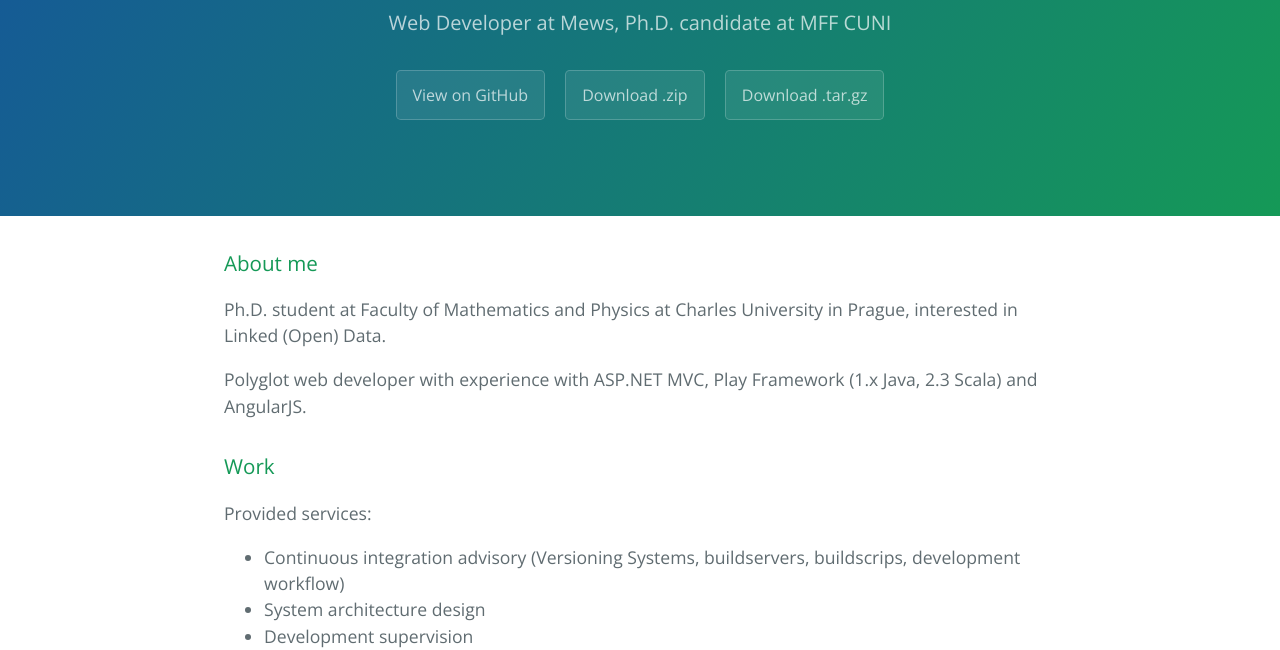
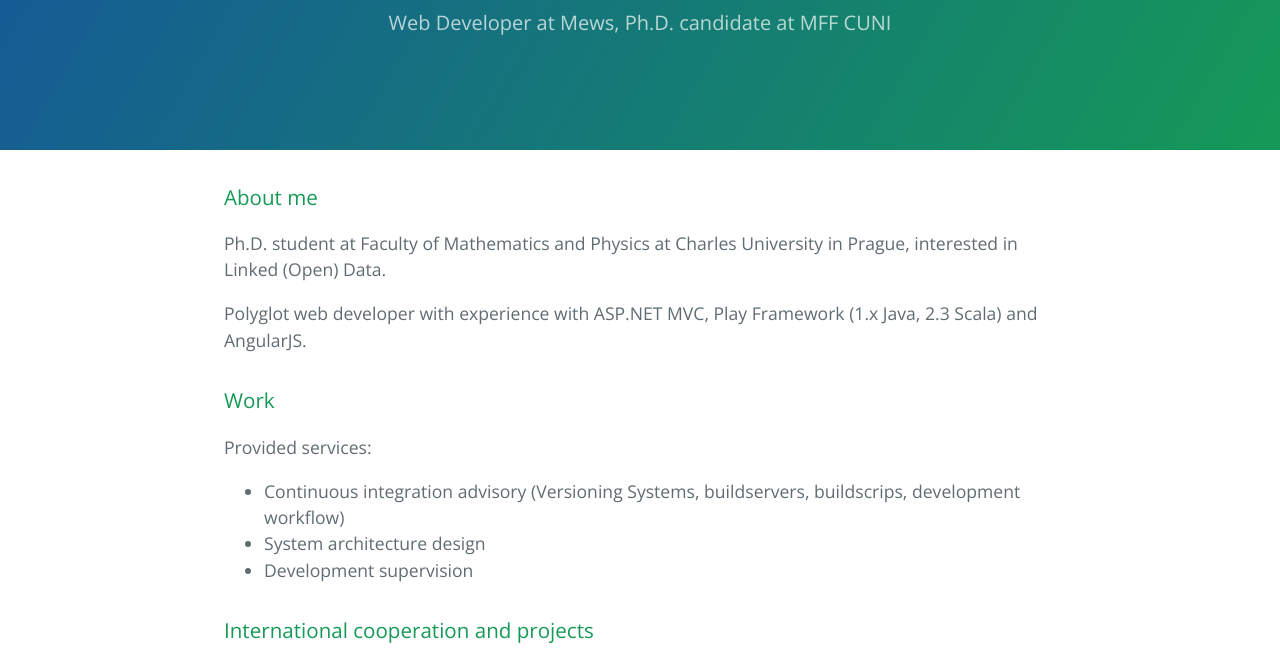
Before and after one commit to jirihelmich/helmich.cz, a plain HTML site: page index.html in a window 1280 px wide. Shown: the part 167-817 px from the top of the page. Drawn offline with nearby package versions, Linux system fonts and the light colour scheme.

Commit message:
Update index.html

```diff
--- a/index.html
+++ b/index.html
@@ -13,9 +13,6 @@
     <section class="page-header">
       <h1 class="project-name">Jiří Helmich</h1>
       <h2 class="project-tagline">Web Developer at Mews, Ph.D. candidate at MFF CUNI</h2>
-      <a href="https://github.com/jirihelmich/helmich.cz" class="btn">View on GitHub</a>
-      <a href="https://github.com/jirihelmich/helmich.cz/zipball/master" class="btn">Download .zip</a>
-      <a href="https://github.com/jirihelmich/helmich.cz/tarball/master" class="btn">Download .tar.gz</a>
     </section>
 
     <section class="main-content">
```
